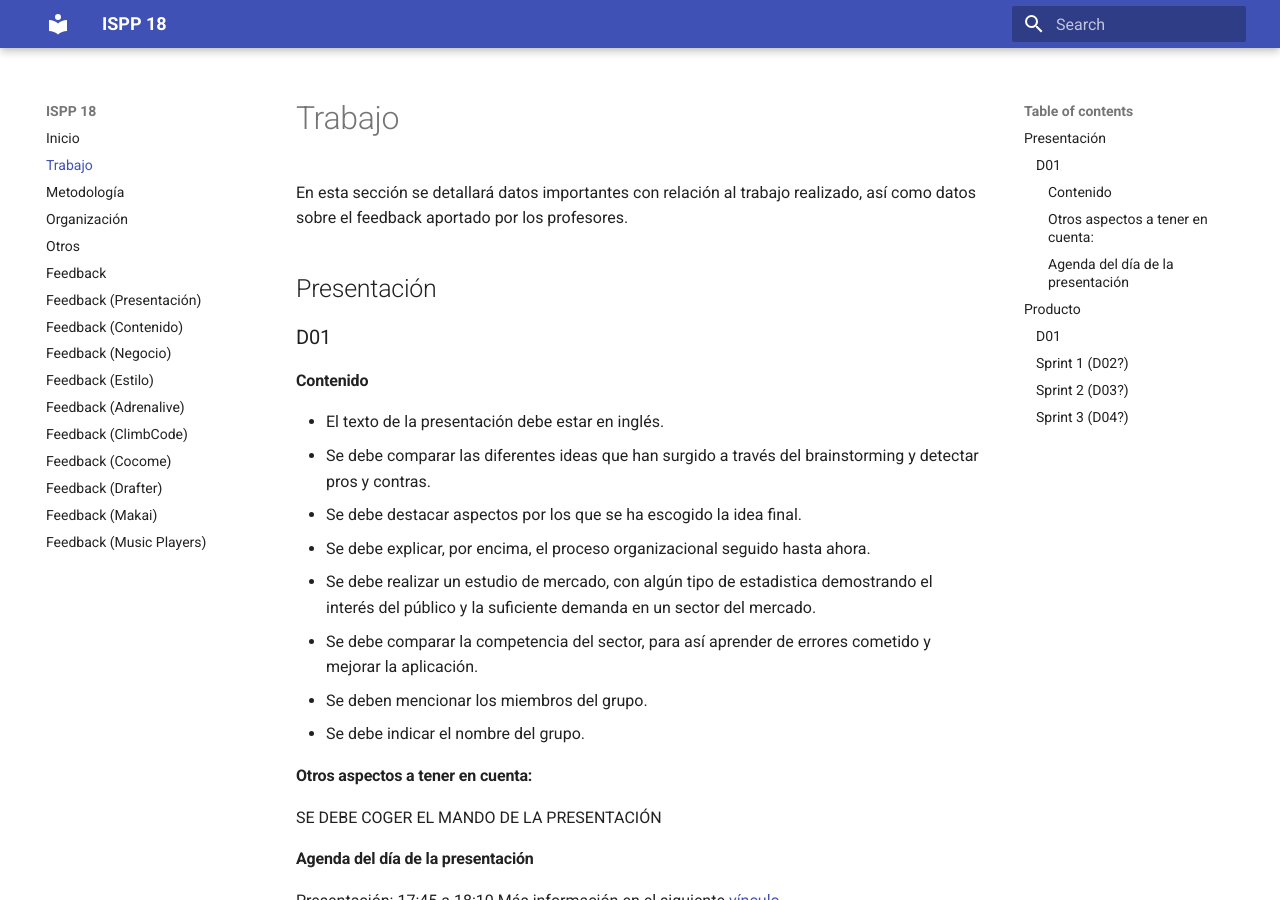
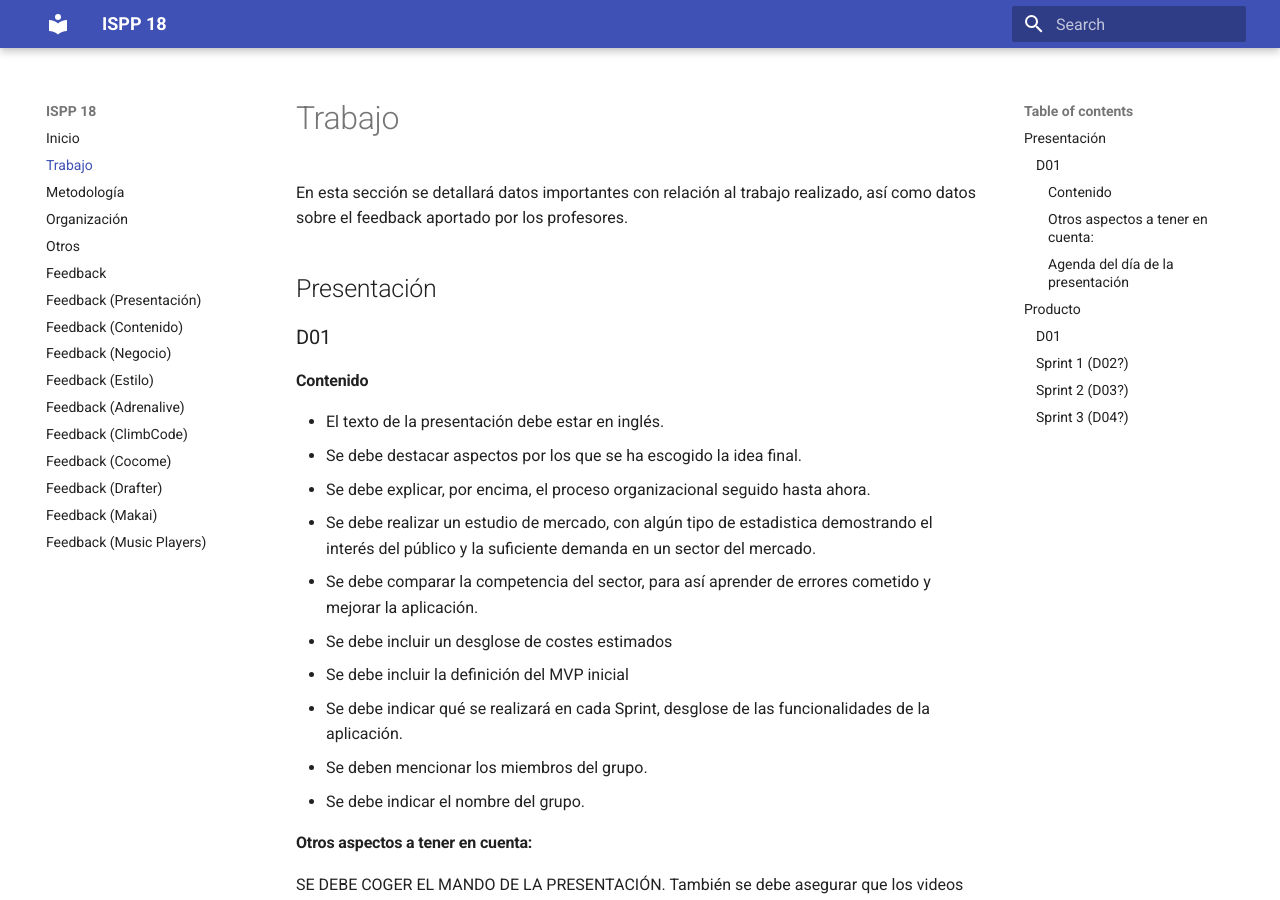
Before and after one commit to alexgs922/ispp18-wiki, an MkDocs documentation site: the page built from docs/trabajo.md, in a window 1280 px wide and 900 px high. Built offline with MkDocs 1.6.1 and Material for MkDocs 9.7.7, drawn with Linux system fonts in a browser that asks for light colours; old or Windows-style settings are respelled for this version of MkDocs; some of the changed text lies outside the part shown.

Commit message:
Añadida en las recomendaciones de la realización de la presentación un aspecto recogido en el feedback

```diff
--- a/docs/trabajo.md
+++ b/docs/trabajo.md
@@ -4,16 +4,18 @@ En esta sección se detallará datos importantes con relación al trabajo realiz
 ### D01
 #### Contenido
 * El texto de la presentación debe estar en inglés.
-* Se debe comparar las diferentes ideas que han surgido a través del brainstorming y detectar pros y contras.
 * Se debe destacar aspectos por los que se ha escogido la idea final.
 * Se debe explicar, por encima, el proceso organizacional seguido hasta ahora.
 * Se debe realizar un estudio de mercado, con algún tipo de estadistica demostrando el interés del público y la suficiente demanda en un sector del mercado.
 * Se debe comparar la competencia del sector, para así aprender de errores cometido y mejorar la aplicación.
+* Se debe incluir un desglose de costes estimados
+* Se debe incluir la definición del MVP inicial
+* Se debe indicar qué se realizará en cada Sprint, desglose de las funcionalidades de la aplicación.
 * Se deben mencionar los miembros del grupo.
 * Se debe indicar el nombre del grupo.
 
 #### Otros aspectos a tener en cuenta:
-SE DEBE COGER EL MANDO DE LA PRESENTACIÓN
+SE DEBE COGER EL MANDO DE LA PRESENTACIÓN. También se debe asegurar que los videos funcionan
 
 #### Agenda del día de la presentación
 Presentación: 17:45 a 18:10
```
